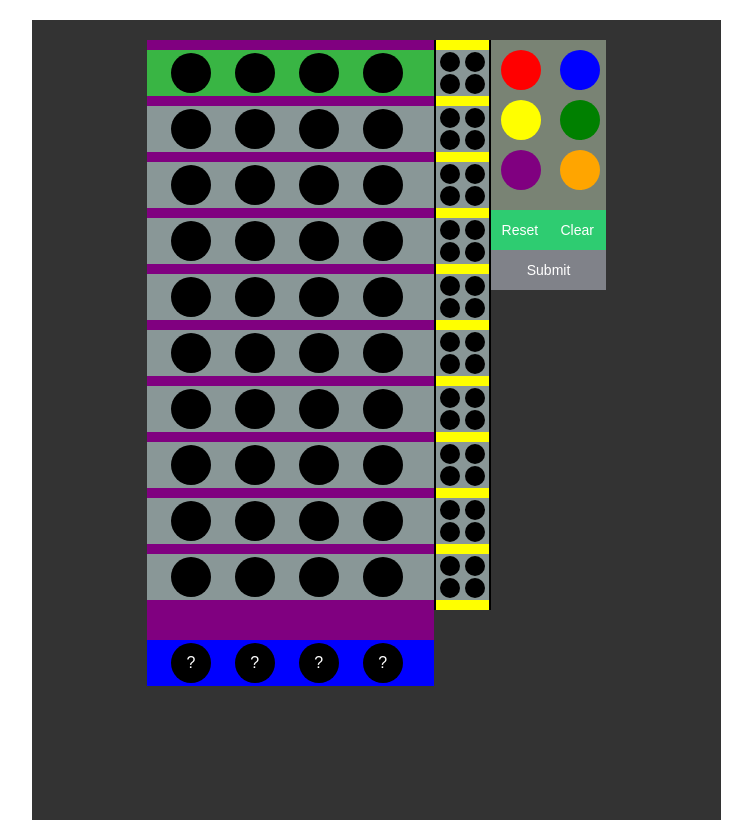
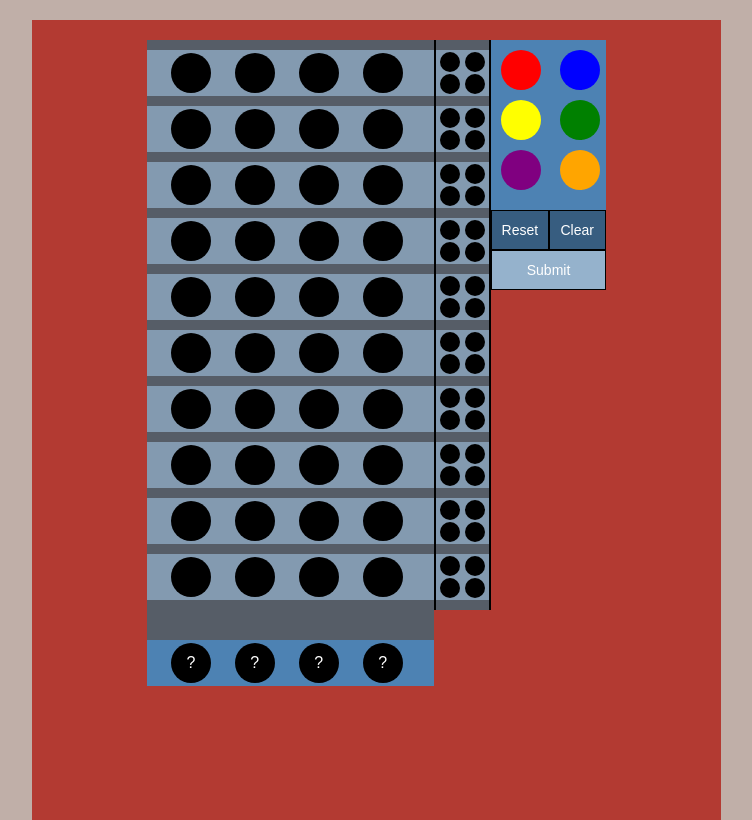
Before and after one commit to MarkoIvanetic/mastermind, a plain HTML site: page index.html in a window 1280 px wide. Shown: the whole page, without its empty margins (181-933 px from the left). Drawn offline with Linux system fonts and the light colour scheme.

Commit message:
Final design

```diff
--- a/css/style.css
+++ b/css/style.css
@@ -1,4 +1,5 @@
 body{
+  background-color: #C0AFA8;
   color: white;
 }
 .whiteRow60{
@@ -11,29 +12,29 @@ body{
   min-height: 2px;
 }
 .gamePanel{
-  background-color: #333333; /*DELETE*/
+  background-color: #B33A32; /*DELETE*/
   min-height: 800px; /*DELETE*/
   width: 688.2857142864px;
 }
 .colorPanel{
   min-width: 274.285714286px;
-  background-color: purple; /*DELETE*/
+  background-color: rgba(86,93,103,1); /*DELETE*/
   min-height: 600px; /*DELETE*/
 }
 .resultPanel{
-  background-color: yellow; /*DELETE*/
+ background-color: rgba(86,93,103,1);
   min-height: 300px; /*DELETE*/
   border-left: 2px solid black;
   border-right: 2px solid black;
 }
 .buttonPanel{
-  background-color: #798374; /*DELETE*/
+  background-color: #4D82B3; /*DELETE*/
 }
 .finalSolution{
-  background-color: blue; /*DELETE*/
+  background-color: #4D82B3; /*DELETE*/
 }
 .colorSection, .resultColorRow, .colorButton{
-  background-color: #899797; /*DELETE*/
+ background-color: rgba(150,180,207,0.7); /*DELETE*/
   margin-top: 10px;
 }
 .colorSection:last-child, .resultColorRow:last-child, .colorButton:last-child{
@@ -66,15 +67,22 @@ body{
   /* bring your own prefixes */
   transform: translate(-50%, -50%);
 }
+button[disabled=disabled], button:disabled {
+    background: #95B2CC;
+}
 .buttonPanel button{
   vertical-align: top;
   height: 40px;
   padding: 0;
+  border-bottom: 1px;
+  border-top: 1px;
+  border-right: 1px;
+  border-left: 0.5px;
+  border-color: black;
+  border-style: solid;
   font-size: 14px;
   color: white;
   text-align: center;
-  background: #808289;
-  border: 0;
   cursor: pointer;
   transition: background 0.5s;
 }
@@ -82,5 +90,5 @@ body{
  background: #208C4E;
 }
 .activeButton{
-  background: #2ecc71!important;
+  background: #375D80;
 }
--- a/js/MyJquery.js
+++ b/js/MyJquery.js
@@ -21,10 +21,17 @@
 		i++;
 	})/*End Assign colors to colorButtons*/
 	/*Define a solution, random color push to solution array*/
+	var tempColors = colors.slice();
+	var randomColor;
 	for(i = 0; i < 4; i++) {
-     solution.push(colors[Math.floor(Math.random()*colors.length)]);
+	randomColor = Math.floor(Math.random()*colors.length);
+	if (tempColors[randomColor]=="CHECKED") {i--;}
+	else{
+     solution.push(tempColors[randomColor]);
+     tempColors[randomColor]="CHECKED";
+ }
 	}
-	$('.colorSection:nth-child('+ rowCounter +')').css("background-color","#39B544");
+
 	//Reset button
 	$('#reset').click(function(){
 		location.reload();
@@ -42,8 +49,8 @@
 
 	$('#submit').click(function(){
 		//History row color here
-		$('.colorSection:nth-child('+ rowCounter +')').css("background-color","#899797");
-		$('.colorSection:nth-child('+ (rowCounter+1) +')').css("background-color","#39B544");
+		$('.colorSection:nth-child('+ rowCounter +')').css("background-color","#262D34");
+		$('.colorSection:nth-child('+ (rowCounter+1) +')').css("background-color","#4D82B3");
 		//iterate ColorSections and reset colors
 		$('#submit').attr('disabled','disabled');
 		$('#submit').removeClass('activeButton');
@@ -91,7 +98,7 @@
 		*/
 		if (arr1[0]==arr2[0] && arr1[1]==arr2[1] && arr1[2]==arr2[2] && arr1[3]==arr2[3]){
 			revealSolution();
-			$('#clea').removeClass('activeButton');
+			$('#clear').removeClass('activeButton');
 		}
 		for(i = 0; i < 4; i++) {
 			if	(jQuery.inArray(arr1[i],tempSolution)==i){
```
